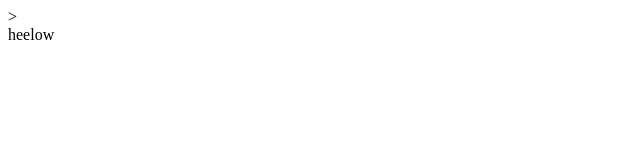
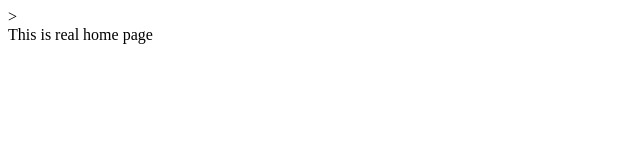
Before and after one commit to Nan227/collegeEventsHubs, a React (Create React App) app: page / in a window 1280 px wide. Shown: the top 160 px of the page, without its empty margins (0-640 px from the left). Built offline with nearby package versions, Linux system fonts and the light colour scheme.

Commit message:
Home.js is untract

```diff
--- a/package.json
+++ b/package.json
@@ -9,7 +9,8 @@
     "react": "^18.2.0",
     "react-dom": "^18.2.0",
     "react-scripts": "5.0.1",
-    "web-vitals": "^2.1.4"
+    "web-vitals": "^2.1.4",
+    "@material-ui/core": "^4.12.4"
   },
   "scripts": {
     "start": "react-scripts start",
--- a/src/App.js
+++ b/src/App.js
@@ -1,6 +1,7 @@
+import Home from "./pages/home/Home";
 
 function App() {
-  return <div> heelow </div>;
+  return <Home/>
 }
 
 export default App;
--- /dev/null
+++ b/src/pages/home/Home.js
@@ -0,0 +1,5 @@
+export default function Home() {
+  return <div>
+    This is real home page
+  </div>
+}
```
Also changed, not shown: src/pages/home/home.css (added).
